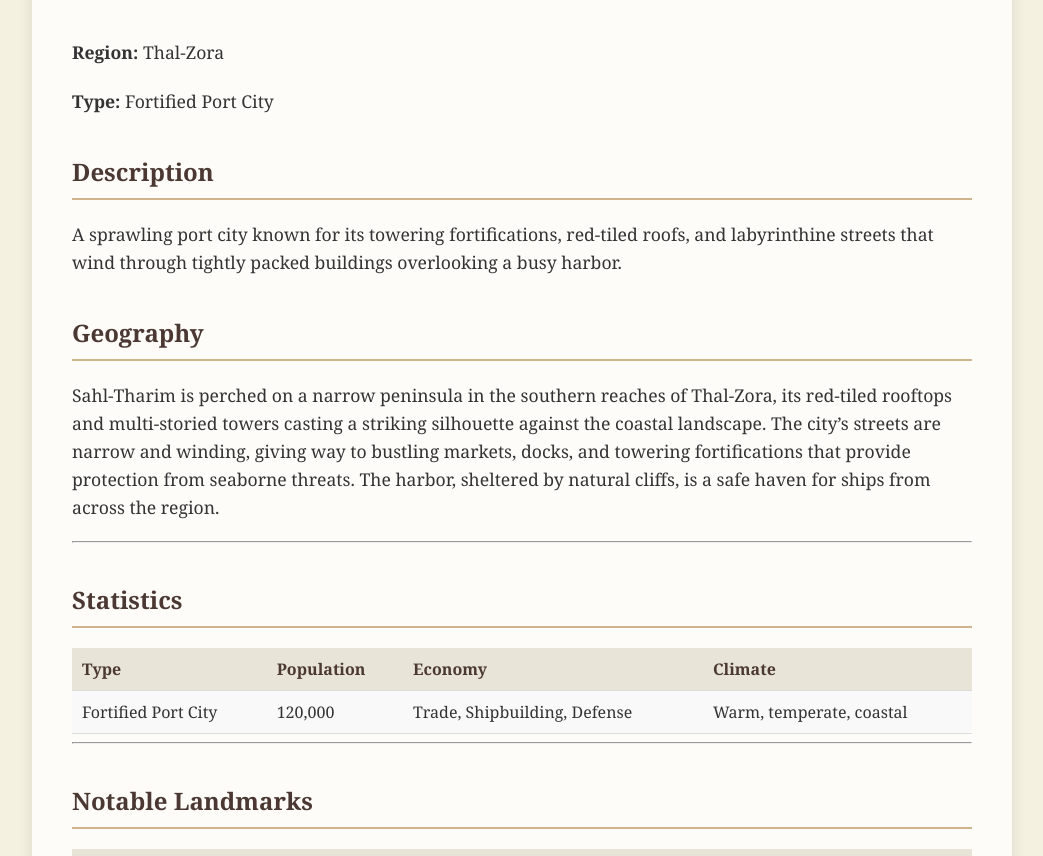
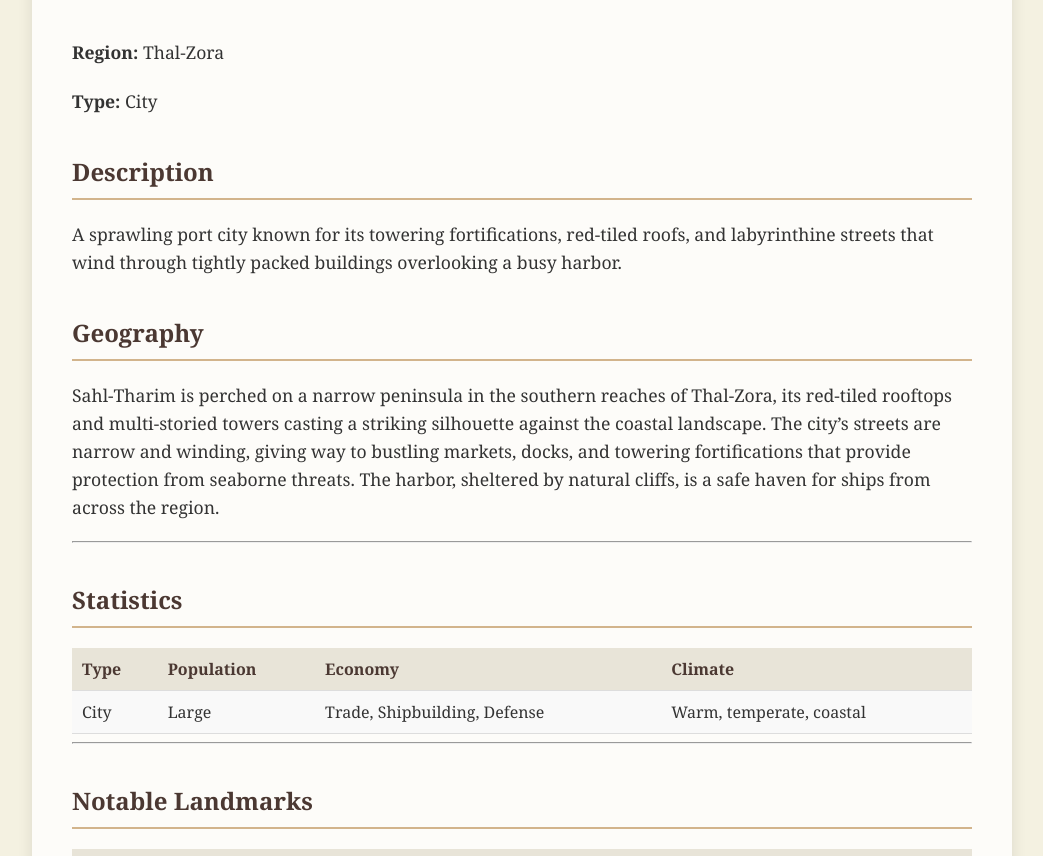
Before and after one commit to arcticblizzard/Myridia, a Jekyll site: the page built from locations/shal-tharim.md, in a window 1280 px wide and 1400 px high, cut to the strip 544-1400 px from the top of the window. Shown: the whole strip, without its empty margins (118-1161 px from the left). Built offline with Jekyll 4.4.1, drawn with Linux system fonts in a browser that asks for light colours.

Commit message:
Update shal-tharim.md

```diff
--- a/locations/shal-tharim.md
+++ b/locations/shal-tharim.md
@@ -1,11 +1,11 @@
 ---
 layout: location
 title: "Sahl-Tharim"
-image: "file-iFMQunQI0NKdW2ws3emR1eVZ"
+image: "/assets/images/sahl-tharim.jpg"
 permalink: /locations/sahl-tharim/
 region: "Thal-Zora"
-type: "Fortified Port City"
-coordinates: {latitude: -10.8, longitude: 34.1}
+type: "City"
+coordinates: "10732,5480"
 description: "A sprawling port city known for its towering fortifications, red-tiled roofs, and labyrinthine streets that wind through tightly packed buildings overlooking a busy harbor."
 ---
 
@@ -19,7 +19,7 @@ Sahl-Tharim is perched on a narrow peninsula in the southern reaches of Thal-Zor
 
 | Type                 | Population | Economy                    | Climate                     |
 |----------------------|------------|----------------------------|-----------------------------|
-| Fortified Port City   | 120,000    | Trade, Shipbuilding, Defense | Warm, temperate, coastal     |
+| City   | Large    | Trade, Shipbuilding, Defense | Warm, temperate, coastal     |
 
 ---
 
```
